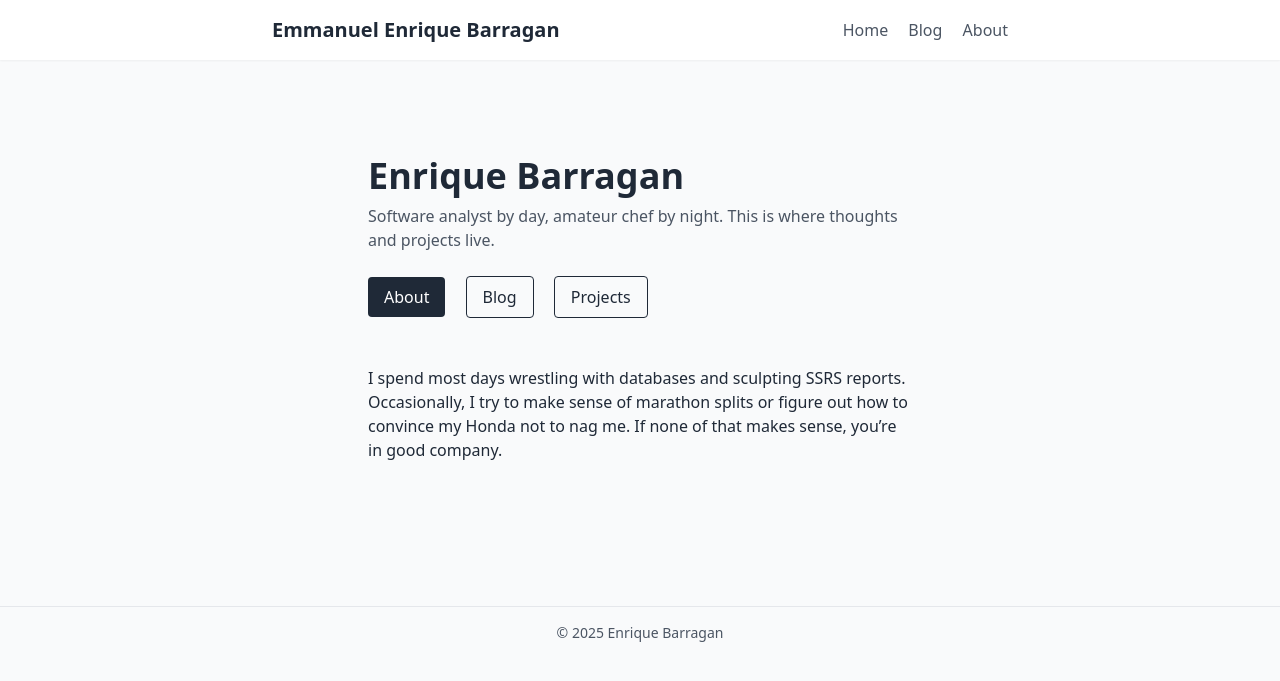
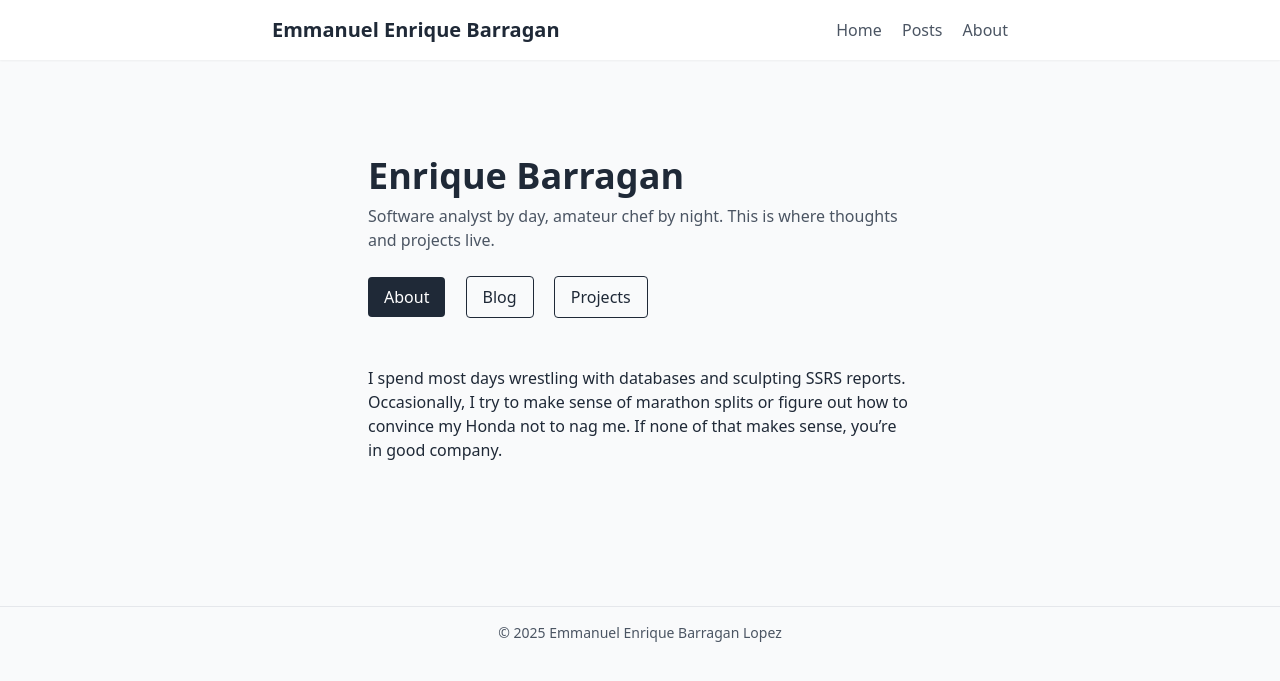
Before and after one commit to enriquebarragan/enriquebarragan.github.io, a Jekyll site: the page built from index.md, in a window 1280 px wide. Shown: the top 681 px of the page. Built offline with Jekyll 4.4.1, drawn with Linux system fonts in a browser that asks for light colours; nearby versions of some CDN libraries.

Commit message:
Update default.html

```diff
--- a/_layouts/default.html
+++ b/_layouts/default.html
@@ -16,13 +16,15 @@
     <div class="max-w-3xl mx-auto px-4 py-4 flex items-center justify-between">
       <h1 class="text-xl font-semibold">
         <a href="{{ '/' | relative_url }}" class="hover:underline">
-          {{ site.title | default: "My Site" }}
+          {{ site.title | default: "untitled" }}
         </a>
       </h1>
       <nav class="space-x-4">
-        <a href="{{ '/' | relative_url }}" class="text-gray-600 hover:text-gray-900">Home</a>
-        <a href="{{ '/blog/' | relative_url }}" class="text-gray-600 hover:text-gray-900">Blog</a>
-        <a href="{{ '/about/' | relative_url }}" class="text-gray-600 hover:text-gray-900">About</a>
+        {% for item in site.nav %}
+          <a href="{{ item.url | relative_url }}" class="text-gray-600 hover:text-gray-900">
+            {{ item.title }}
+          </a>
+        {% endfor %}
       </nav>
     </div>
   </header>
@@ -32,7 +34,7 @@
   </main>
 
   <footer class="border-t border-gray-200 mt-12 py-4 text-center text-sm text-gray-600">
-    &copy; {{ site.time | date: "%Y" }} Enrique Barragan
+    &copy; {{ site.time | date: "%Y" }} Emmanuel Enrique Barragan Lopez
   </footer>
 </body>
 </html>
```
